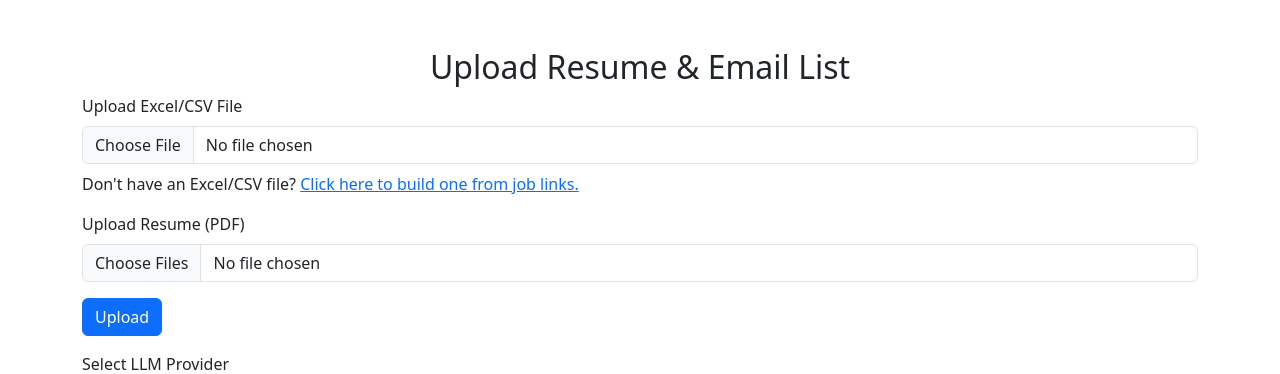
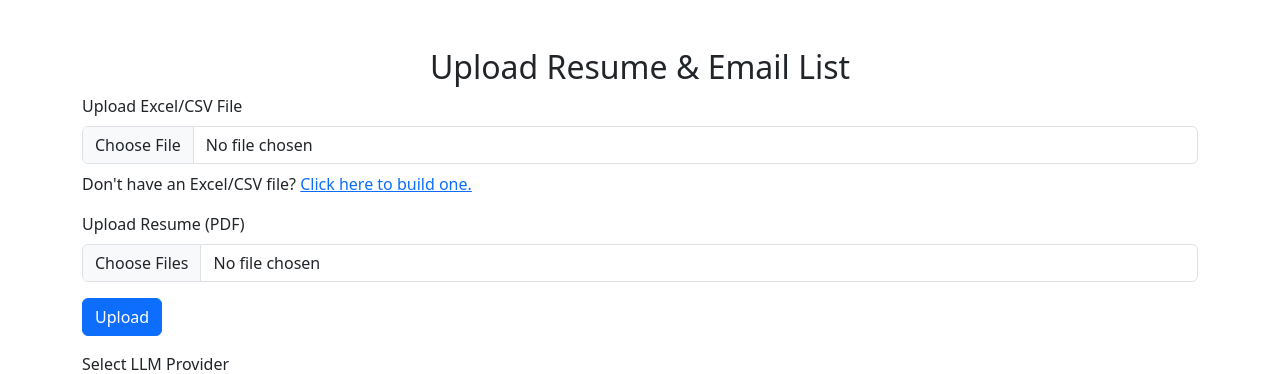
Before and after one commit to madiha1ahmed/resume-shots-final, a Flask app: page /upload in a window 1280 px wide. Shown: the top 374 px of the page. Run offline with Flask 2, Linux system fonts and the light colour scheme; the visitor is signed in with stand-in values (Sample User, id 1); some libraries are stand-ins or nearby versions.

Commit message:
Update upload.html

```diff
--- a/templates/upload.html
+++ b/templates/upload.html
@@ -20,9 +20,10 @@
     <input type="file" class="form-control" name="email_file" id="email_file" required>
     <p class="mt-2">
         Don't have an Excel/CSV file?
-        <a href="{{ url_for('build_excel') }}">Click here to build one from job links.</a>
+        <a href="{{ url_for('build_excel') }}">Click here to build one.</a>
     </p>
 </div>
+
 
             <div class="mb-3">
                 <label class="form-label">Upload Resume (PDF)</label>
```
